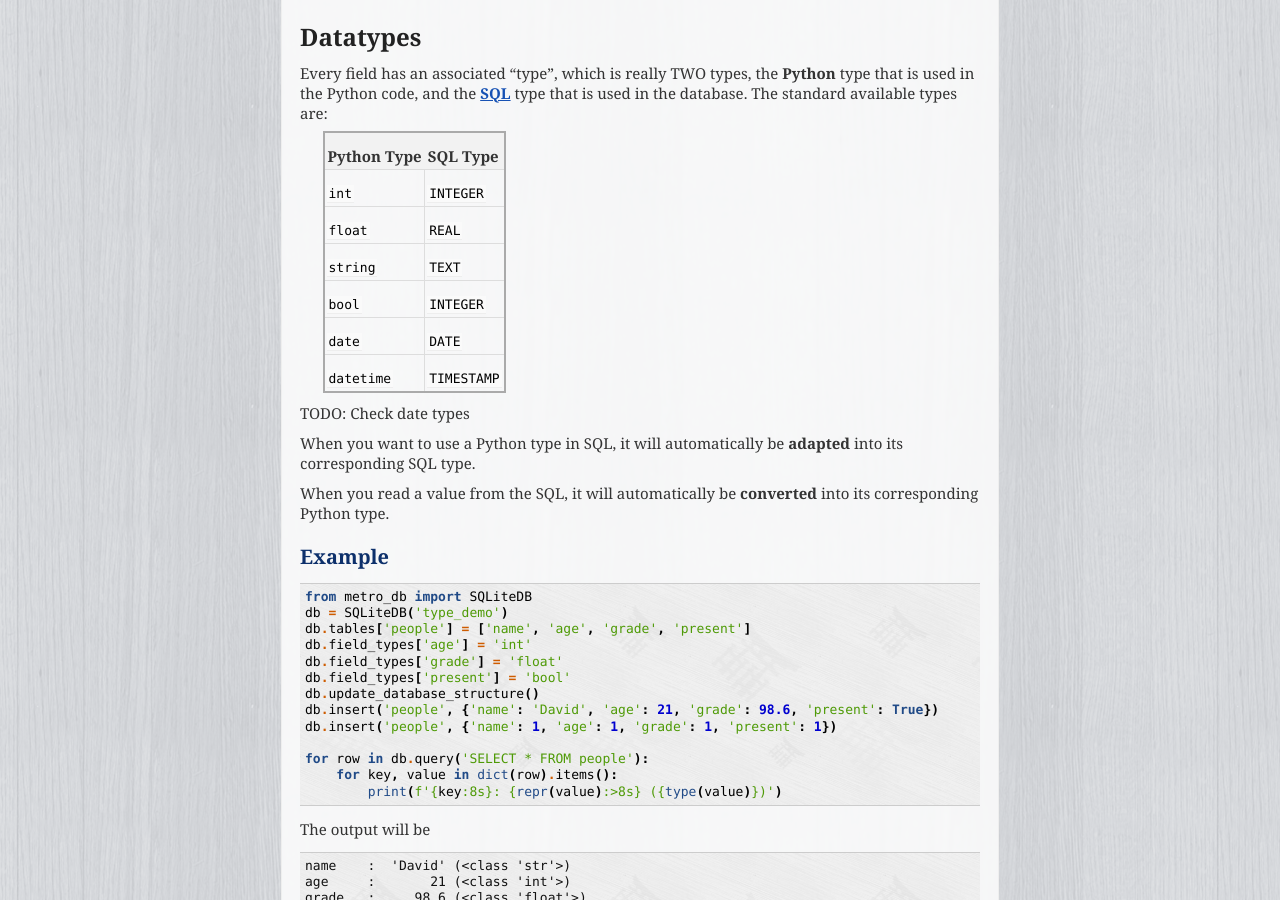
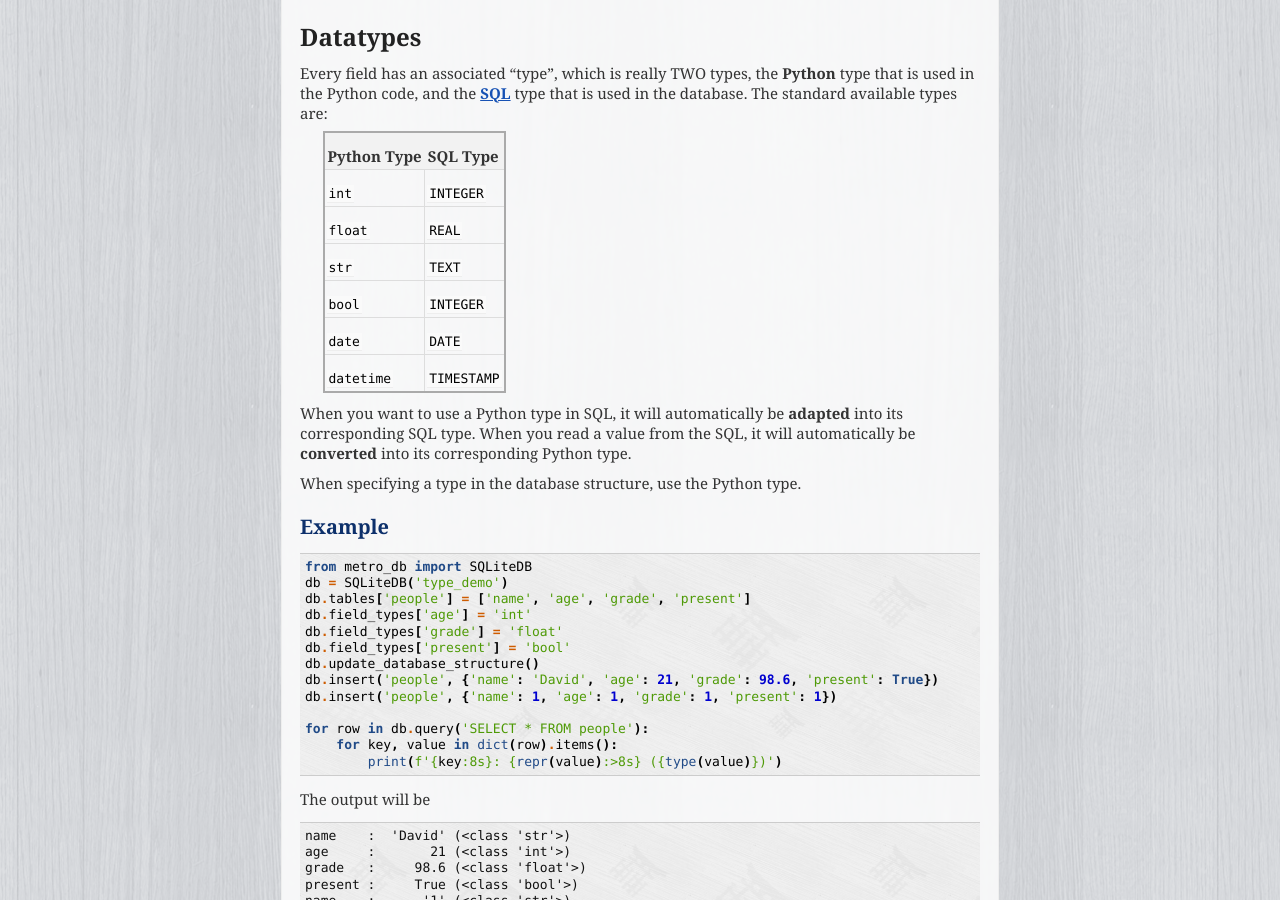
Before and after one commit to DLu/metro_db, a Sphinx documentation site: the page built from docs/source/db_structure.md, in a window 1280 px wide and 900 px high, scrolled down 872 px. Built offline with Sphinx 7.4.7, drawn with Linux system fonts in a browser that asks for light colours.

Commit message:
Fix String Type inconsistency (#9)

````diff
--- a/docs/source/db_structure.md
+++ b/docs/source/db_structure.md
@@ -25,16 +25,15 @@ Every field has an associated "type", which is really TWO types, the **Python**
 |-------------|-------------|
 | `int`       | `INTEGER`   |
 | `float`     | `REAL`      |
-| `string`    | `TEXT`      |
+| `str`       | `TEXT`      |
 | `bool`      | `INTEGER`   |
 | `date`      | `DATE`      |
 | `datetime`  | `TIMESTAMP` |
 
-TODO: Check date types
+When you want to use a Python type in SQL, it will automatically be **adapted** into its corresponding SQL type.
+When you read a value from the SQL, it will automatically be **converted** into its corresponding Python type.
 
-When you want to use a Python type in SQL, it will automatically be **adapted** into its corresponding SQL type.
-
-When you read a value from the SQL, it will automatically be **converted** into its corresponding Python type.
+When specifying a type in the database structure, use the Python type.
 
 ### Example
 ```python
````
Also changed, not shown: 3 other files.
